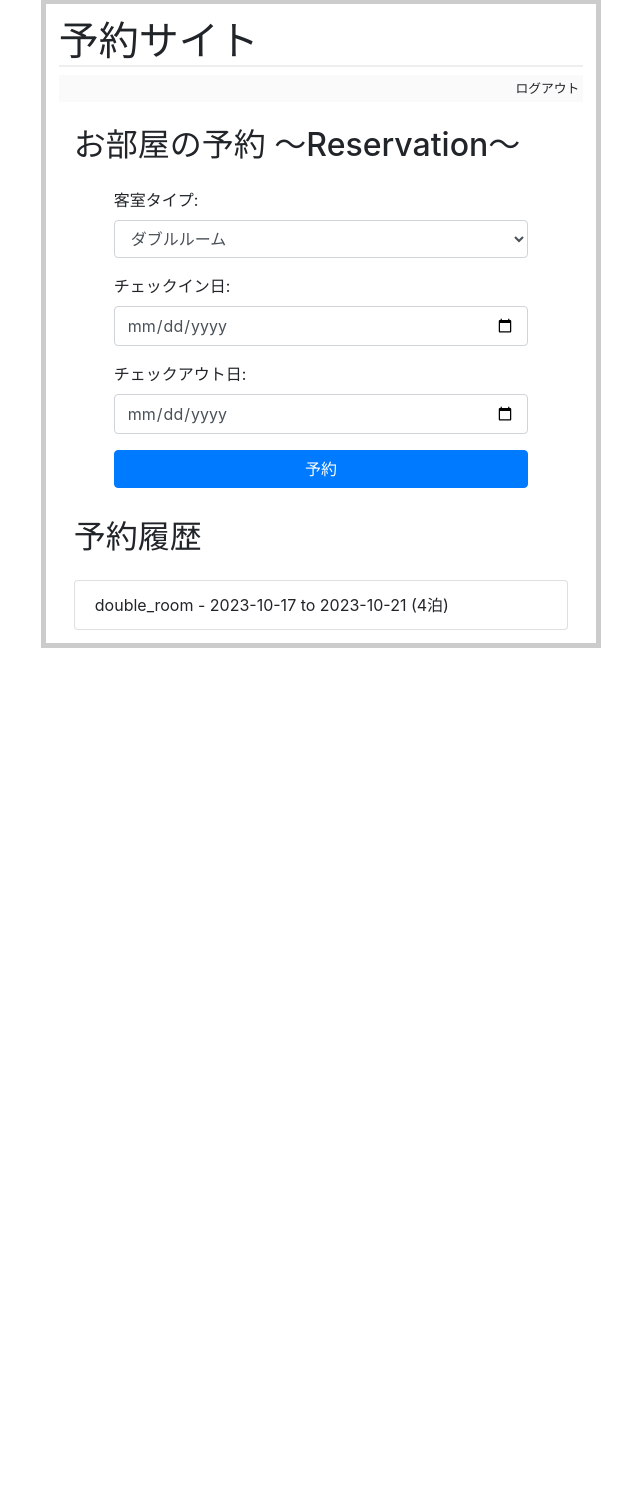
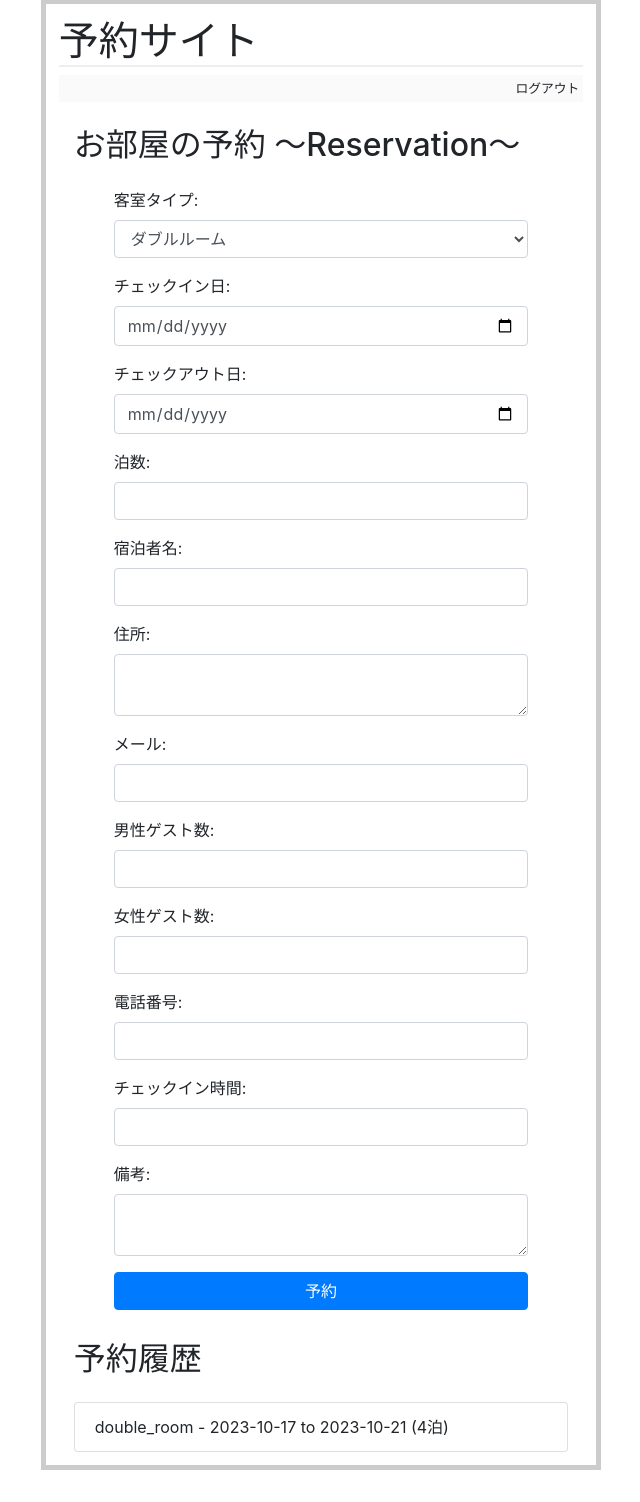
Before and after one commit to aisalestaro/reservation_saite2, a Flask app: page / in a window 1280 px wide. Shown: the part 33-1535 px from the top of the page, without its empty margins (319-959 px from the left). Before the commit the page ends 681 px from the top, so only its background shows below. Run offline with Flask 3, Linux system fonts and the light colour scheme; a user stored in the database is signed in; some libraries are stand-ins or nearby versions.

Commit message:
予約完了まで確認

```diff
--- a/app.py
+++ b/app.py
@@ -1,10 +1,9 @@
-# app.pyファイル
 import os
 from flask import Flask, render_template, redirect, url_for, request, flash
 from flask_login import LoginManager, login_required, login_user, logout_user, current_user
 from werkzeug.security import generate_password_hash, check_password_hash
 from peewee import IntegrityError
-from datetime import datetime, timedelta, date
+from datetime import datetime, timedelta
 from db_config import User, Reservation, Inventory
 
 app = Flask(__name__)
@@ -41,7 +40,7 @@ def reserve():
         check_out_date = datetime.strptime(request.form["check_out_date"], '%Y-%m-%d').date()
         try:
             check_and_update_inventory(check_in_date, check_out_date)
-            # ...その他の予約処理
+            # ...その他の予約処理を入れる
             return redirect(url_for("index"))
         except ValueError as e:
             flash(str(e))
@@ -104,29 +103,49 @@ def logout():
     flash("ログアウトしました！")
     return redirect(url_for("index"))
 
+
 @app.route("/", methods=["GET", "POST"])
 def index():
     if request.method == "POST" and (current_user.is_authenticated is not None):
-        # 予約情報を取得
-        room_type = request.form["room_type"]
-        check_in_date = request.form["check_in_date"]
-        check_out_date = request.form["check_out_date"]
-        # その他の予約情報を取得...
+        try:
+            # 予約情報を取得
+            room_type = request.form["room_type"]
+            check_in_date = request.form["check_in_date"]
+            check_out_date = request.form["check_out_date"]
+            male_guests = request.form.get("male_guests", 0)
+            female_guests = request.form["female_guests"]
+            guest_name = request.form["guest_name"]
+            address = request.form["address"]
+            email = request.form["email"]
+            phone_number = request.form["phone_number"]
+            check_in_time = request.form["check_in_time"]
+            remarks = request.form["remarks"]
 
-        # 何泊かを計算
-        number_of_stays = (datetime.strptime(check_out_date, '%Y-%m-%d') - datetime.strptime(check_in_date, '%Y-%m-%d')).days
+            # 何泊かを計算
+            number_of_stays = (datetime.strptime(check_out_date, '%Y-%m-%d') - datetime.strptime(check_in_date, '%Y-%m-%d')).days
 
-        # 新しい予約をデータベースに保存
-        reservation = Reservation.create(
-            user=current_user,
-            room_type=room_type,
-            check_in_date=check_in_date,
-            check_out_date=check_out_date,
-            number_of_stays=number_of_stays,
-            # その他の予約情報...
-        )
+            # 新しい予約をデータベースに保存
+            reservation = Reservation.create(
+                user=current_user.id,
+                room_type=room_type,
+                check_in_date=check_in_date,
+                check_out_date=check_out_date,
+                number_of_stays=number_of_stays,
+                male_guests=int(male_guests),
+                female_guests=int(female_guests),
+                guest_name=guest_name,
+                address=address,
+                email=email,
+                phone_number=phone_number,
+                check_in_time=check_in_time,
+                remarks=remarks,
+                pub_date=datetime.now()  # 今の日時を保存
+            )
 
-        flash("予約が完了しました!")
+            flash("予約が完了しました!")
+        except IntegrityError as e:
+            flash(f"予約に失敗しました: {e}")
+
         return redirect(url_for("index"))
 
     # 予約履歴を取得
@@ -135,7 +154,9 @@ def index():
         .where(Reservation.user == current_user)
         .order_by(Reservation.check_in_date.desc())
     )
+
     return render_template("index.html", reservations=reservations)
+
 
 @app.route("/reservations/<reservation_id>/delete/", methods=["POST"])
 @login_required
--- a/templates/index.html
+++ b/templates/index.html
@@ -1,18 +1,16 @@
 {% extends "base.html" %}
 
 {% block content %}
-<!-- Bootstrap CSSのリンクを追加 -->
 <link rel="stylesheet" href="https://maxcdn.bootstrapcdn.com/bootstrap/4.0.0/css/bootstrap.min.css">
 
-<div class="container"> <!-- コンテナ divを追加 -->
-    {% if current_user.is_authenticated %} {# ログインしている場合に表示 #}
-    <h2 class="my-4">お部屋の予約 〜Reservation〜</h2> <!-- タイトルを変更 -->
+<div class="container">
+    {% if current_user.is_authenticated %}
+    <h2 class="my-4">お部屋の予約 〜Reservation〜</h2>
     <form action="{{ url_for('index') }}" method="post">
         <div class="form-group">
             <label for="room_type">客室タイプ:</label>
             <select name="room_type" id="room_type" class="form-control">
                 <option value="double_room">ダブルルーム</option>
-                <!-- 他の部屋タイプオプションをここに追加... -->
             </select>
         </div>
         <div class="form-group">
@@ -23,22 +21,56 @@
             <label for="check_out_date">チェックアウト日:</label>
             <input type="date" name="check_out_date" id="check_out_date" class="form-control" required>
         </div>
-        <!-- 他の予約情報フィールドをここに追加... -->
         <div class="form-group">
-            <input type="submit" value="予約" class="btn btn-primary"> <!-- Bootstrapボタンクラスを追加 -->
+            <label for="number_of_stays">泊数:</label>
+            <input type="number" name="number_of_stays" id="number_of_stays" class="form-control">
+        </div>
+        <div class="form-group">
+            <label for="guest_name">宿泊者名:</label>
+            <input type="text" name="guest_name" id="guest_name" class="form-control">
+        </div>
+        <div class="form-group">
+            <label for="address">住所:</label>
+            <textarea name="address" id="address" class="form-control"></textarea>
+        </div>
+        <div class="form-group">
+            <label for="email">メール:</label>
+            <input type="email" name="email" id="email" class="form-control">
+        </div>
+        <div class="form-group">
+            <label for="male_guests">男性ゲスト数:</label>
+            <input type="number" name="male_guests" id="male_guests" class="form-control">
+        </div>
+        <div class="form-group">
+            <label for="female_guests">女性ゲスト数:</label>
+            <input type="number" name="female_guests" id="female_guests" class="form-control">
+        </div>
+        <div class="form-group">
+            <label for="phone_number">電話番号:</label>
+            <input type="text" name="phone_number" id="phone_number" class="form-control">
+        </div>
+        <div class="form-group">
+            <label for="check_in_time">チェックイン時間:</label>
+            <input type="text" name="check_in_time" id="check_in_time" class="form-control">
+        </div>
+        <div class="form-group">
+            <label for="remarks">備考:</label>
+            <textarea name="remarks" id="remarks" class="form-control"></textarea>
+        </div>
+        <div class="form-group">
+            <input type="submit" value="予約" class="btn btn-primary">
         </div>
     </form>
 
-    <h2 class="my-4">予約履歴</h2> <!-- タイトルを変更 -->
-    <ul class="list-group"> <!-- Bootstrapリストグループクラスを追加 -->
+    <h2 class="my-4">予約履歴</h2>
+    <ul class="list-group">
         {% for reservation in reservations %}
         <li class="list-group-item">
             {{ reservation.room_type }} - {{ reservation.check_in_date }} to {{ reservation.check_out_date }} ({{
-            reservation.number_of_stays }}泊) <!-- 泊数の表記を日本語に変更 -->
-            <!-- 他の予約詳細をここに表示... -->
+            reservation.number_of_stays }}泊)
         </li>
         {% endfor %}
     </ul>
     {% endif %}
-</div> <!-- コンテナ divのクローズ -->
+</div>
 {% endblock %}
--- a/templates/reservation.html
+++ b/templates/reservation.html
@@ -1,10 +1,8 @@
-<!-- templates/reservation.html -->
 {% extends "base.html" %}
 {% block content %}
 <h2>予約</h2>
 <form action="{{ url_for('reserve') }}" method="post">
-    <!-- 在庫カレンダー (JavaScriptとCSSを使用して実装) -->
-    <!-- ... -->
+
 
     <div>チェックイン日:</div>
     <input type="date" name="check_in_date" required>
```
Also changed, not shown: reservation.db.
